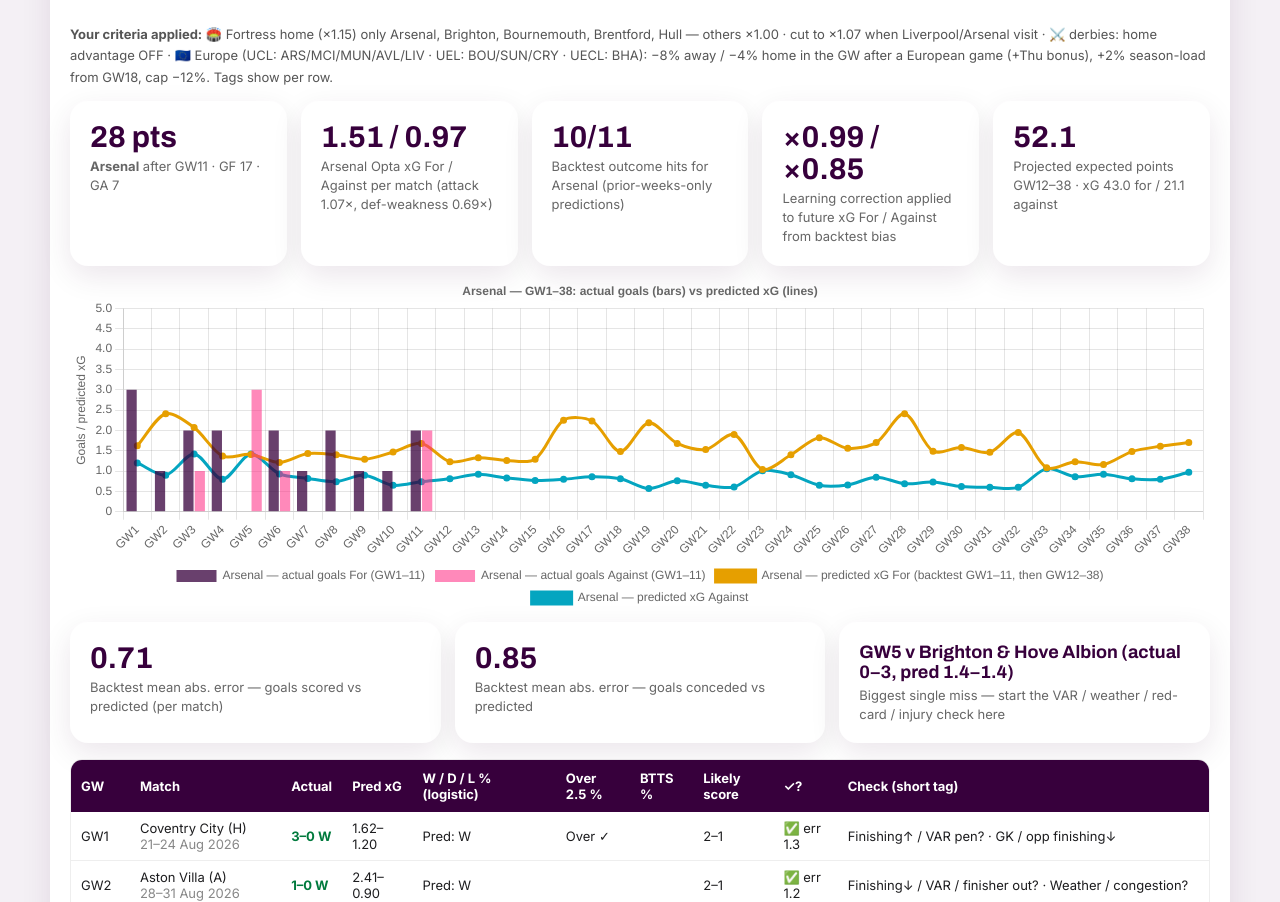
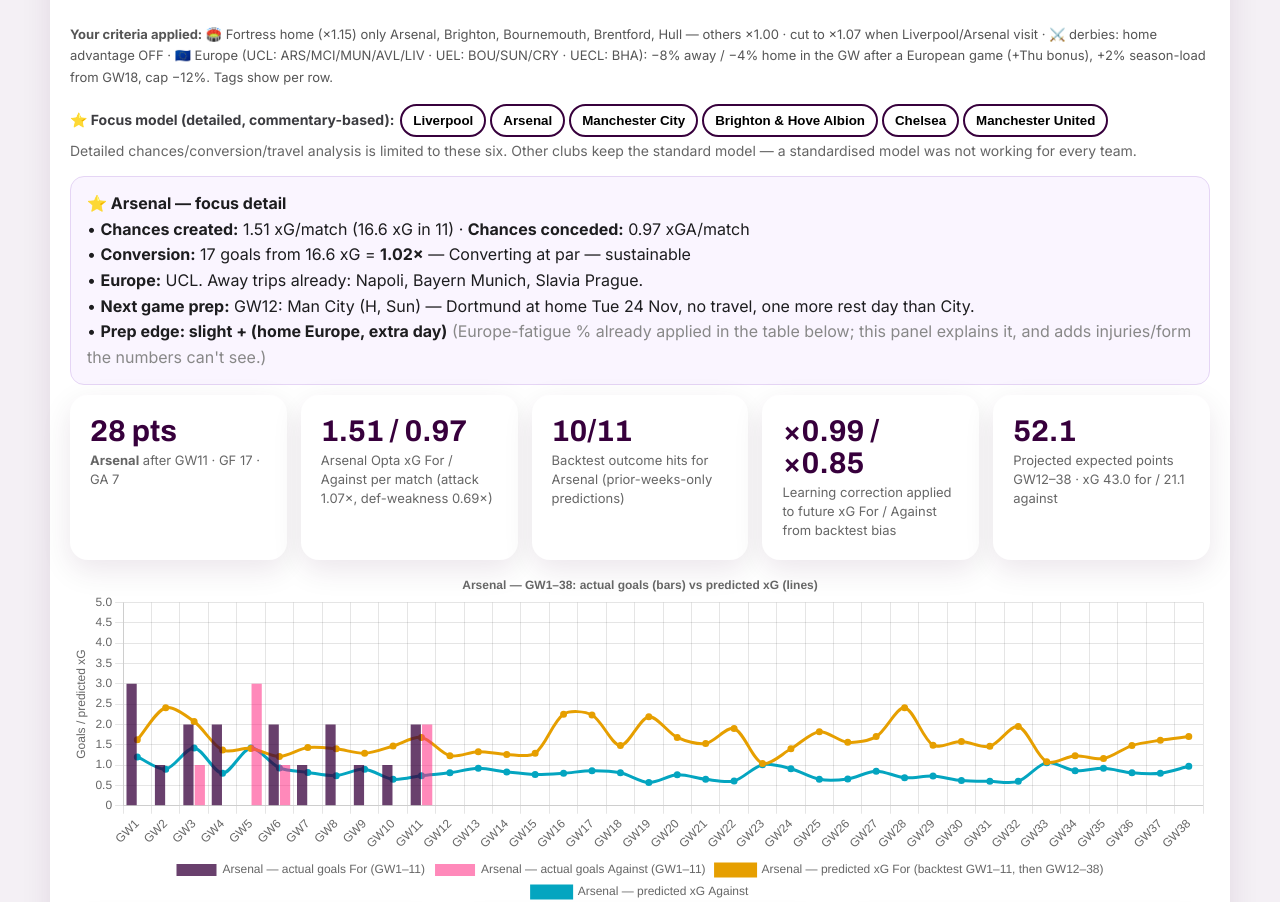
Before and after one commit to bembeland/hello-world, a plain HTML site: page index.html in a window 1280 px wide. Shown: the part 2022-2924 px from the top of the page. Drawn offline with nearby package versions, Linux system fonts and the light colour scheme.

Commit message:
Isolate detailed model to six focus teams with commentary-based detail
Detailed chances/conversion/travel/prep analysis limited to
Liverpool, Arsenal, Man City, Brighton, Chelsea, Man Utd (quick-
pick chips); other clubs keep the standard model. Per focus team:
chances created and conceded (Opta xG/match), conversion rate
(goals/xG with regression verdict - Chelsea 1.46x hot, Brighton
1.26x, Man Utd 0.82x cold), European competition and actual
travel (Brugge, Lisbon, Jablonec/Getafe/Athens, Napoli/Bayern),
next-game (GW12) preparation edge including Chelsea's no-Europe
full weeks (Alonso quote) vs Liverpool's Brugge->derby turnaround
with Gakpo/Gravenberch out. Researched from BBC, UEFA, club and
Sky sources.

Co-authored-by: bembeland <bembeland@users.noreply.github.com>

```diff
--- a/index.html
+++ b/index.html
@@ -73,6 +73,8 @@ a{color:#9b005d;font-weight:700}.foot{padding:28px 22px 44px;color:#555;line-hei
 <label for="clubSelect" style="font-weight:800;color:var(--pl)">Club:</label>
 <select id="clubSelect" style="font-size:17px;padding:10px 14px;border-radius:10px;border:2px solid var(--pl);margin:8px 0 14px;max-width:100%"></select>
 <p style="font-size:13px;color:#555"><strong>Your criteria applied:</strong> 🏟️ Fortress home (×1.15) only Arsenal, Brighton, Bournemouth, Brentford, Hull — others ×1.00 · cut to ×1.07 when Liverpool/Arsenal visit · ⚔️ derbies: home advantage OFF · 🇪🇺 Europe (UCL: ARS/MCI/MUN/AVL/LIV · UEL: BOU/SUN/CRY · UECL: BHA): −8% away / −4% home in the GW after a European game (+Thu bonus), +2% season-load from GW18, cap −12%. Tags show per row.</p>
+<p style="font-size:14px"><strong>⭐ Focus model (detailed, commentary-based):</strong> <span id="focusChips"></span><br><span style="color:#666">Detailed chances/conversion/travel analysis is limited to these six. Other clubs keep the standard model — a standardised model was not working for every team.</span></p>
+<div id="focusPanel" style="display:none;background:#faf5ff;border:1px solid #e5d5f5;border-radius:14px;padding:14px 16px;margin:10px 0;line-height:1.6"></div>
 <div id="clubKpis" class="kpis" style="margin:8px 0"></div>
 <div style="height:340px"><canvas id="clubChart"></canvas></div>
 <div id="clubBacktest" class="kpis" style="margin:8px 0"></div>
@@ -291,6 +293,25 @@ function renderClub(code){
   {type:'line',label:c[0]+' — predicted xG Against',data:xa,borderColor:'#04a5c0',backgroundColor:'#04a5c0',borderWidth:3,pointRadius:2,tension:.3}]},
   options:{responsive:true,maintainAspectRatio:false,plugins:{legend:{position:'bottom'},title:{display:true,text:c[0]+' — GW1–38: actual goals (bars) vs predicted xG (lines)'}},scales:{y:{title:{display:true,text:'Goals / predicted xG'},suggestedMin:0,suggestedMax:5}}}});
  try{localStorage.setItem('plxg-club',code)}catch(e){}
+ // --- Focus-six detail: chances created, conversion, Europe travel, next-game prep (commentary-researched) ---
+ const FOCUS=['LIV','ARS','MCI','BHA','CHE','MUN'];
+ const FOCUS_NOTES={
+ ARS:{eur:'UCL',travel:'Away trips already: Napoli, Bayern Munich, Slavia Prague',next:'GW12: Man City (H, Sun) — Dortmund at home Tue 24 Nov, no travel, one more rest day than City',prep:'Prep edge: slight + (home Europe, extra day)'},
+ MCI:{eur:'UCL',travel:'Barcelona away 8 Dec & Lens away 20 Jan ahead',next:'GW12: Arsenal (A, Sun) — Napoli at home Wed 25 Nov, one day less rest, then travel to London',prep:'Prep edge: slight − (shorter week than Arsenal)'},
+ BHA:{eur:'UECL (Thu)',travel:'Jablonec (Czechia) 22 Oct, Getafe (Spain) 5 Nov, Panathinaikos (Athens) 17 Dec',next:'GW12: Newcastle (A, Sun) — Craiova at home Thu 26 Nov (won 4–0), then the long trip north',prep:'Prep edge: − (Thu game + long away travel)'},
+ CHE:{eur:'No Europe',travel:'No European travel — full training weeks at Cobham (Alonso: “seven days to prepare”)',next:'GW12: Nottm Forest (A, Fri) — freshest squad in the six, but 26 players already used and 5W–1D–5L despite the rest',prep:'Prep edge: + on rest, ✗ not yet converting it into results'},
+ MUN:{eur:'UCL',travel:'Sporting away (Lisbon) Wed 25 Nov this week',next:'GW12: Brentford (H, Sat) — shortest turnaround of the six: Lisbon Wed night → home Sat, ~2,500 km round trip',prep:'Prep edge: −− (shortest rest + travel, even at home)'},
+ LIV:{eur:'UCL',travel:'Club Brugge away Wed 25 Nov (won 3–0); Istanbul (Fenerbahce loss) earlier',next:'GW12: Everton (A, derby, Sun 12:00) — Brugge Wed → derby Sun noon; Gakpo (soleus) & Gravenberch (pain) out per BBC/team news',prep:'Prep edge: −− (travel + derby + key injuries)'}};
+ const fp=document.getElementById('focusPanel');
+ if(FOCUS.includes(code)){const n=FOCUS_NOTES[code],conv=c[2]/c[4],created=(c[4]/11).toFixed(2);
+  const convTxt=conv>=1.25?'🔥 Running very hot — expect finishing regression unless chance quality rises':conv>=1.05?'Scoring above chance quality — mild regression risk':conv>=0.9?'Converting at par — sustainable':'❄️ Under-converting — upside if finishing normalises (check finisher injuries/form)';
+  fp.style.display='block';
+  fp.innerHTML=`<strong>⭐ ${c[0]} — focus detail</strong><br>`+
+  `• <strong>Chances created:</strong> ${created} xG/match (${(c[4]).toFixed(1)} xG in 11) · <strong>Chances conceded:</strong> ${(c[5]/11).toFixed(2)} xGA/match<br>`+
+  `• <strong>Conversion:</strong> ${c[2]} goals from ${c[4].toFixed(1)} xG = <strong>${conv.toFixed(2)}×</strong> — ${convTxt}<br>`+
+  `• <strong>Europe:</strong> ${n.eur}. ${n.travel}.<br>`+
+  `• <strong>Next game prep:</strong> ${n.next}.<br>• <strong>${n.prep}</strong> <span style="color:#888">(Europe-fatigue % already applied in the table below; this panel explains it, and adds injuries/form the numbers can't see.)</span>`;}
+ else{fp.style.display='none'}
  // Liverpool commentary evidence (researched from BBC live text / Guardian / Sky - see sources in section)
  const LIV_EV=[
  ["GW1","Newcastle 2–2 Liverpool · pred 1.41–1.41 (D) · ✅ HIT — via a 99' penalty","Szoboszlai equalises from a 90'+9 penalty Newcastle's manager called 'a really, really soft one'; Liverpool had 27 attempts (BBC live text).","Late penalty / disputed VAR-ref decision; high shot volume, low conversion","A 99th-minute penalty is a lottery event, not team strength. Tag it; don't let it drag the defensive rating."],
@@ -306,6 +327,8 @@ function renderClub(code){
 const clubSel=document.getElementById('clubSelect');
 Object.keys(CLUBS).sort((a,b)=>CLUBS[a][0].localeCompare(CLUBS[b][0])).forEach(k=>{const o=document.createElement('option');o.value=k;o.textContent=CLUBS[k][0];clubSel.appendChild(o)});
 clubSel.addEventListener('change',()=>renderClub(clubSel.value));
+const chips=document.getElementById('focusChips');
+['LIV','ARS','MCI','BHA','CHE','MUN'].forEach(k=>{const b=document.createElement('button');b.textContent=CLUBS[k][0];b.style.cssText='margin:2px;padding:7px 11px;border-radius:999px;border:2px solid #37003c;background:#fff;cursor:pointer;font-weight:700';b.onclick=()=>renderClub(k);chips.appendChild(b)});
 renderClub((()=>{const q=new URLSearchParams(location.search).get('club'); if(q&&CLUBS[q.toUpperCase()])return q.toUpperCase(); try{return localStorage.getItem('plxg-club')||'ARS'}catch(e){return 'ARS'}})());
 // PWA: service worker + install prompt
 if('serviceWorker' in navigator){window.addEventListener('load',()=>navigator.serviceWorker.register('./sw.js').catch(()=>{}))}
--- a/sw.js
+++ b/sw.js
@@ -1,4 +1,4 @@
-const CACHE = "pl-xg-curve-v6";
+const CACHE = "pl-xg-curve-v7";
 const SHELL = ["./", "./index.html", "./manifest.webmanifest", "./icon-192.png", "./icon-512.png"];
 self.addEventListener("install", e => {
   e.waitUntil(caches.open(CACHE).then(c => c.addAll(SHELL)).then(() => self.skipWaiting()));
```
